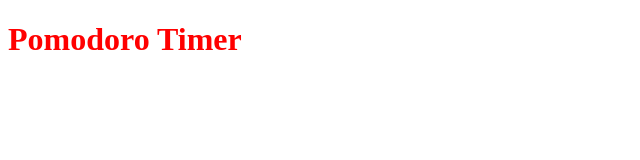
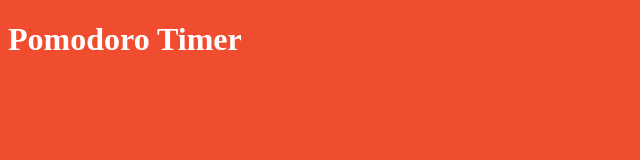
Before and after one commit to victoriaj1003/pomodoro, a plain HTML site: page index.html in a window 1280 px wide. Shown: the whole page, without its empty margins (0-640 px from the left). Drawn offline with Linux system fonts and the light colour scheme.

Commit message:
added colors

```diff
--- a/index.html
+++ b/index.html
@@ -5,6 +5,10 @@
     </head>
     <body>
         <h1>Pomodoro Timer</h1>
+            <div id="timer">
+
+
+            </div>
 
     </body>
 </html>
--- a/styles/main.css
+++ b/styles/main.css
@@ -1,3 +1,7 @@
+body {
+    background-color: rgb(240, 77, 48);
+}
+
 h1 {
-    color: red;
+    color: white;
 }
```
